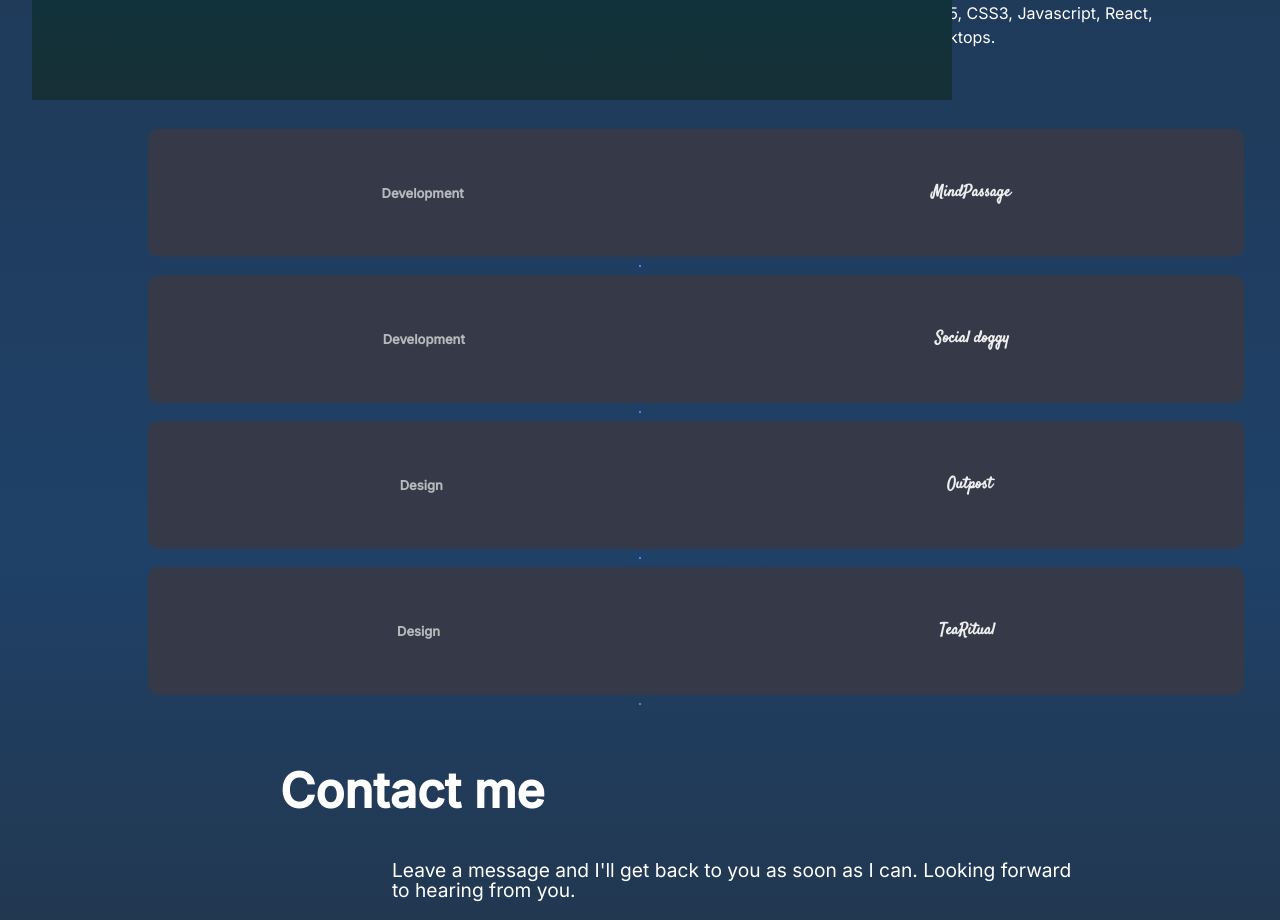
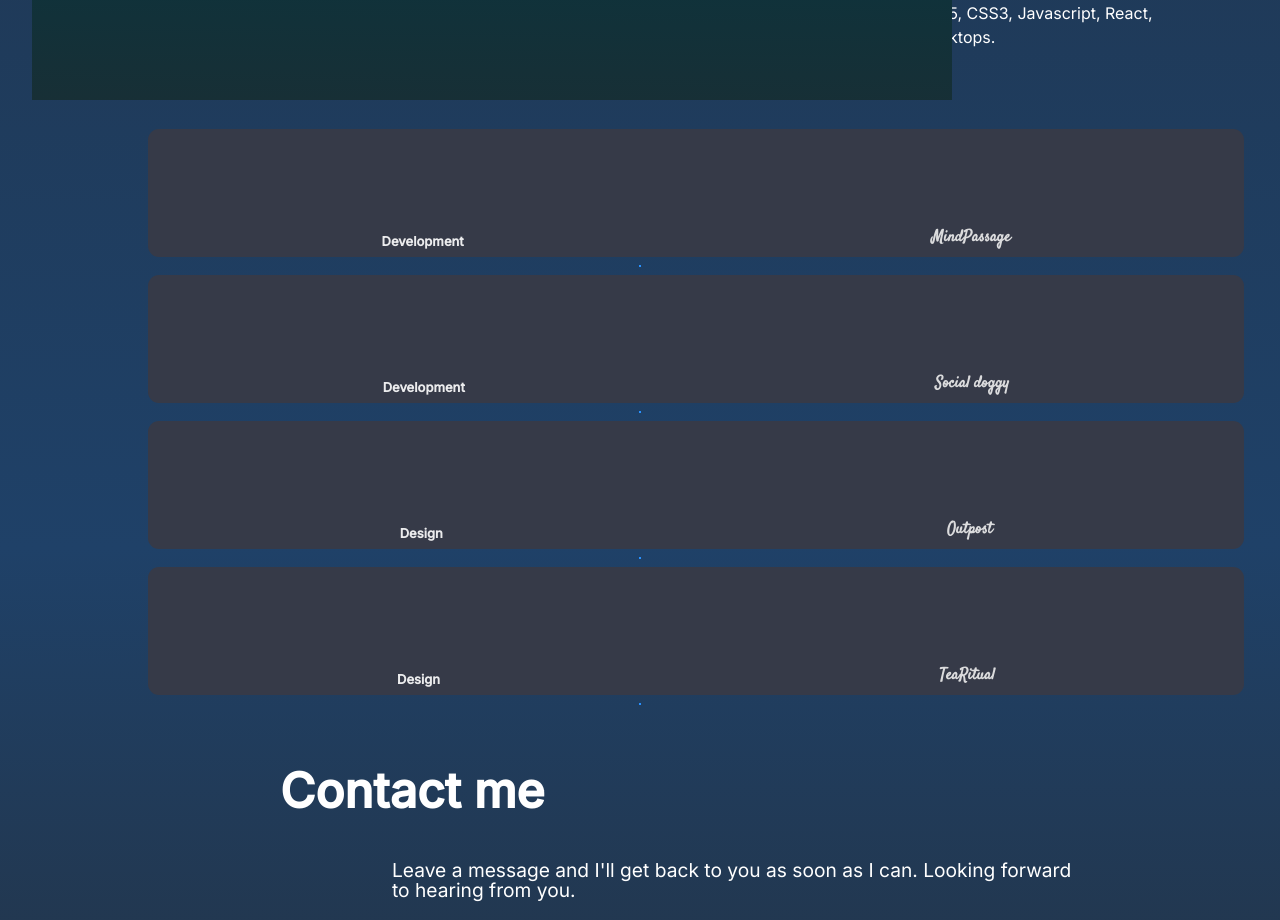
Before and after one commit to MidnightSilva/Portfolio, a React (Create React App) app in the folder my-portfolio/: page / in a window 1280 px wide. Shown: the part 1900-2820 px from the top of the page. Built offline with nearby package versions, Linux system fonts and the light colour scheme.

Commit message:
adjusted labels for the project

```diff
--- a/my-portfolio/src/CSS/Project.css
+++ b/my-portfolio/src/CSS/Project.css
@@ -56,14 +56,18 @@
 .project-title {
   font-family: "Satisfy", cursive;
   font-size: 16px;
-  align-self: center;
+  align-self: flex-end;
+  opacity: 0.9;
+  margin-bottom: 8px;
   color: #eeeeee;
   order: 2;
 }
 .project-title2 {
   font-family: "Satisfy", cursive;
   font-size: 16px;
-  align-self: center;
+  align-self: flex-end;
+  margin-bottom: 8px;
+  opacity: 0.9;
   color: #eeeeee;
   order: 2;
 }
@@ -79,16 +83,20 @@
   font-family: "Inter", sans-serif;
   font-weight: bold;
   font-size: 13px;
-  opacity: 0.7;
-  color: #eeeeee;
+  opacity: 0.9;
+  color: white;
+  align-self: flex-end;
+  margin-bottom: 8px;
   order: 1;
 }
 .project-tag2 {
   font-family: "Inter", sans-serif;
   font-weight: bold;
   font-size: 13px;
-  opacity: 0.7;
-  color: #eee;
+  opacity: 0.9;
+  color: white;
+  align-self: flex-end;
+  margin-bottom: 8px;
   order: 1;
 }
 /* Project links */
--- a/my-portfolio/src/components/DevelopmentProject.js
+++ b/my-portfolio/src/components/DevelopmentProject.js
@@ -15,7 +15,7 @@ const Project = (props) => {
       <div className="project">
         <h3 className="project-title">{props.title} </h3>
         {/* <img className='mindPassge' src={image} alt='Project-img'/> */}
-        <button className="project-tag">{props.tag}</button>
+        <span className="project-tag">{props.tag}</span>
         {/* <div className="project-links">
           <div className="plink1">
             <a href={props.link1} target="blank" ><img className='compassRose-hover' src={site} alt='compassrose logo'/></a>
```
